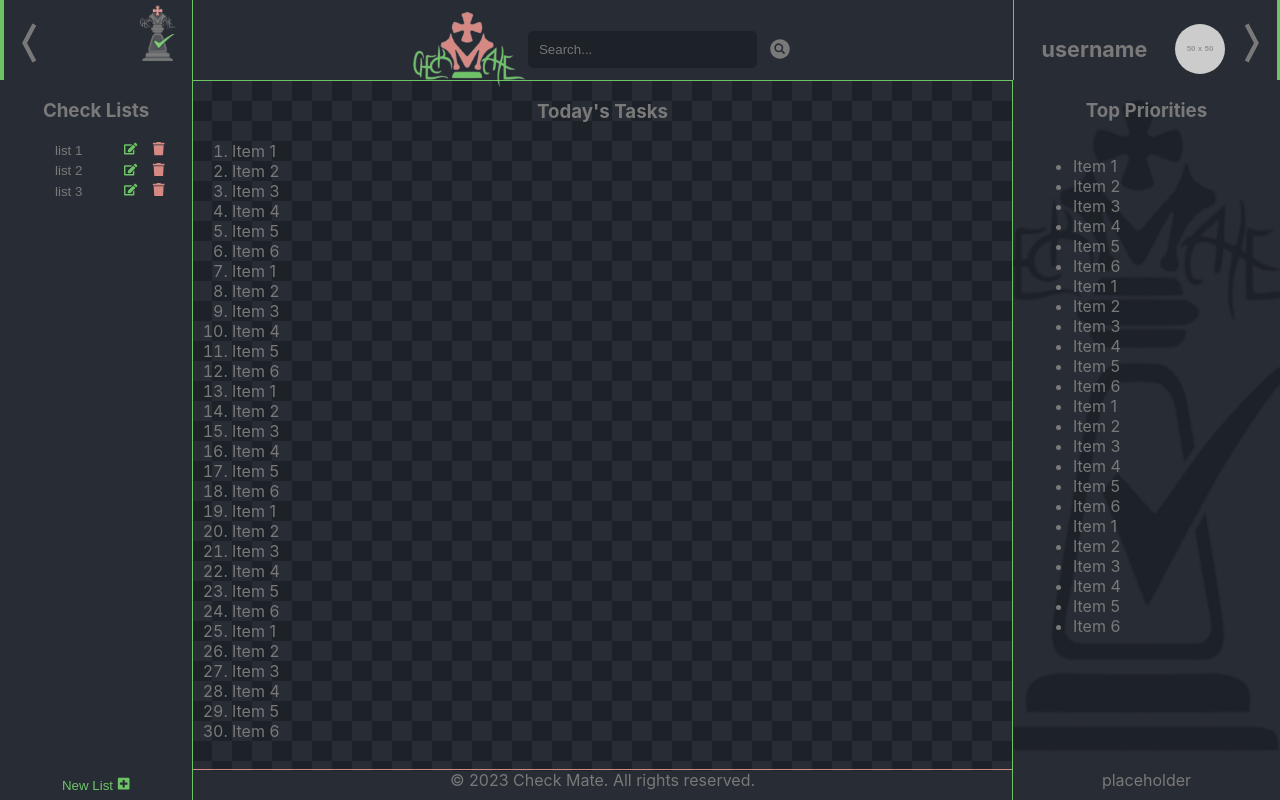
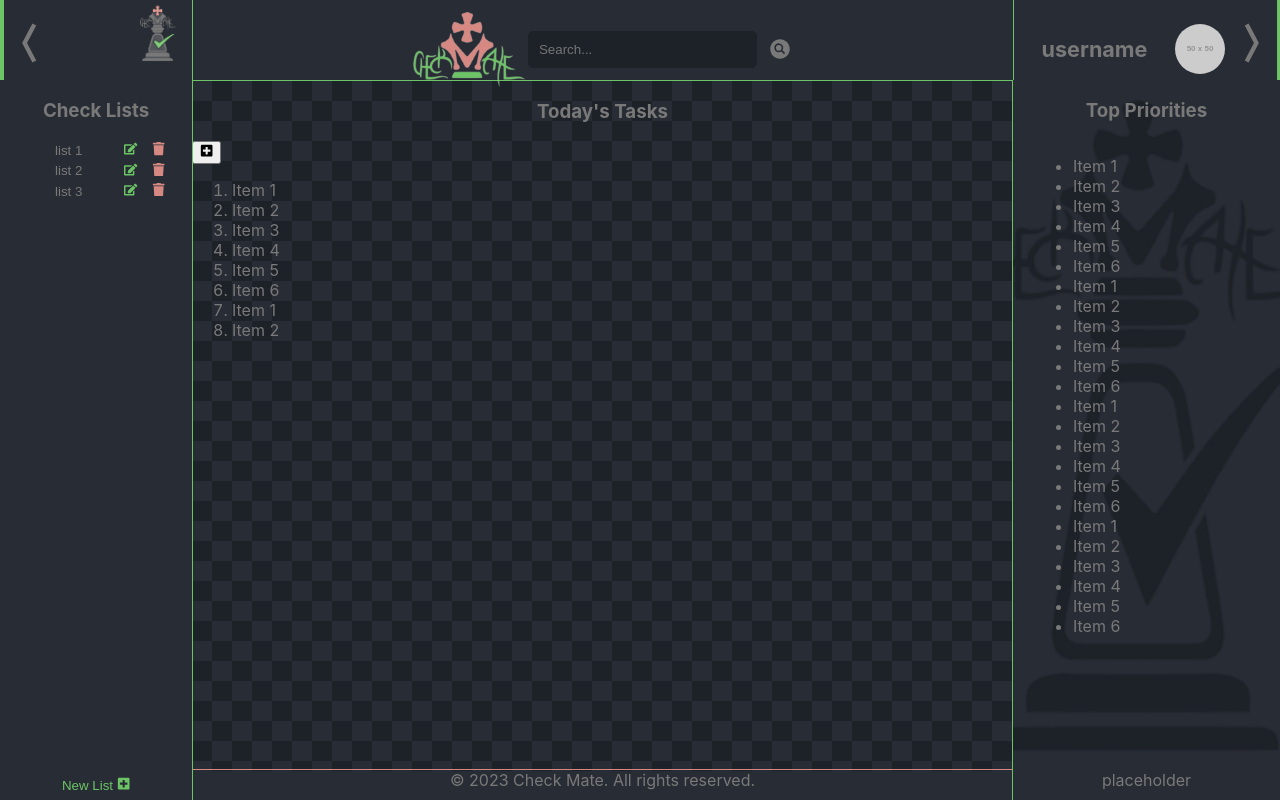
Before and after one commit to ldslsg/ToDoList-Team2-CSE310, a React (Create React App) app in the folder to-do/: page / in a window 1280 px wide. Built offline with nearby package versions, Linux system fonts and the light colour scheme; the HTML template or start-up script is replaced by a standard one.

Commit message:
add item form

```diff
--- a/to-do/src/App.css
+++ b/to-do/src/App.css
@@ -410,3 +410,21 @@ p{
   color: var(--accent-color-red);
   border: var(--accent-color-red) 1px solid;
 }
+
+/* -------------------------------------------------EVERYTHING IN THE ADD ITEM FORM------------------------------------------------------------------ */
+
+.add-form{
+  position: fixed;
+  /* width: 200px;
+  height: 100px; */
+  top: 50%;
+  left: 50%;
+  transform: translate(-50%, -50%);
+  color: var(--accent-color-green);
+  background-color: var(--dark-gray-2);
+  border: var(--accent-color-green) 1px solid;
+  border-radius: 5px;
+  z-index: 5;
+  line-height: 1.7em;
+  display: none;
+}
--- a/to-do/src/App.js
+++ b/to-do/src/App.js
@@ -143,6 +143,20 @@ const yesDeleteList = () => {
   setCheckList(updatedCheckList);
 }
 
+{/* --------------------------------------------FUNCTIONS AND VARIABLES FOR THE ADD ITEM FORM----------------------------------------------- */}
+
+// Makes the add item form visible.
+const showAddItemForm = () => {
+  document.querySelector(".add-form").style.display = "block";
+}
+
+// Hides the add item form.
+const hideAddItemForm = () => {
+  document.querySelector(".add-form").style.display = "none";
+}
+
+
+
   {/* --------------------------------------------ALL OF THE APP CONTENT------------------------------------------------- */}
   return (
     <div className="App">
@@ -153,6 +167,22 @@ const yesDeleteList = () => {
         <button onClick={yesDeleteList} id='delete-yes' className='form-button'>Yes</button>
         <button onClick={noDeleteList} id='delete-no' className='form-button'>No</button>
       </div>
+
+
+      {/* --------------------------------------------Add Item Form------------------------------------------------- */}
+
+      <form className="add-form">
+        <h3>Add new list item</h3>
+
+        <input type="text" className="list-item" id="list-name" placeholder="Name..." required/>
+        <input type="text" className="list-item" id="list-description" placeholder="Description..." required/>
+        <input type="text" className="list-item" id="Do-Date" placeholder="Due Date..." required/>
+
+        {/* <button type="submit" className="add-button" onClick={}>Add</button> */}
+        <button type="submit" className="cancel-button" onClick={hideAddItemForm}>Cancel</button>
+      </form>
+
+
 
       {/* --------------------------------------------ALL OF THE HEADER---------------------------------------------- */}
       <p className='placeholder'></p>
@@ -255,7 +285,8 @@ const yesDeleteList = () => {
         <div className={`content ${isRightSidebarOpen ? '' : 'right'} ${isLeftSidebarOpen ? '' : 'left'}`}>
 
           <h3 className="list-title">Today's Tasks</h3>
-          <ol className="currect-list">
+          <button onClick={showAddItemForm}> {<FaPlusSquare />} </button>
+          <ol className="currect-list" id='currectList'>
             <li>Item 1</li>
             <li>Item 2</li>
             <li>Item 3</li>
@@ -264,28 +295,6 @@ const yesDeleteList = () => {
             <li>Item 6</li>
             <li>Item 1</li>
             <li>Item 2</li>
-            <li>Item 3</li>
-            <li>Item 4</li>
-            <li>Item 5</li>
-            <li>Item 6</li>
-            <li>Item 1</li>
-            <li>Item 2</li>
-            <li>Item 3</li>
-            <li>Item 4</li>
-            <li>Item 5</li>
-            <li>Item 6</li>
-            <li>Item 1</li>
-            <li>Item 2</li>
-            <li>Item 3</li>
-            <li>Item 4</li>
-            <li>Item 5</li>
-            <li>Item 6</li>
-            <li>Item 1</li>
-            <li>Item 2</li>
-            <li>Item 3</li>
-            <li>Item 4</li>
-            <li>Item 5</li>
-            <li>Item 6</li>
           </ol>
 
           {/* main content footer */}
```
